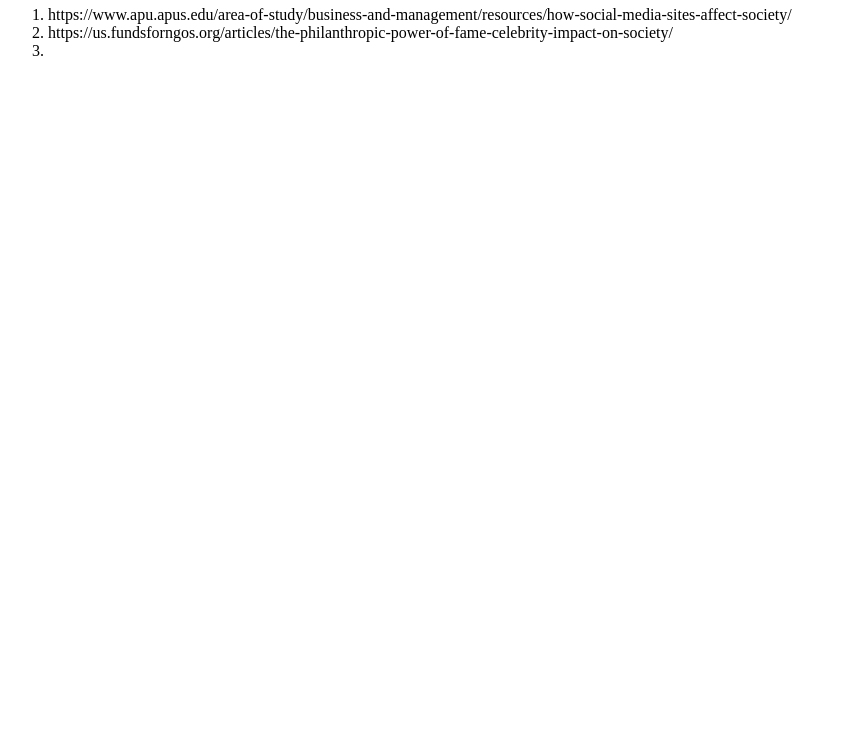
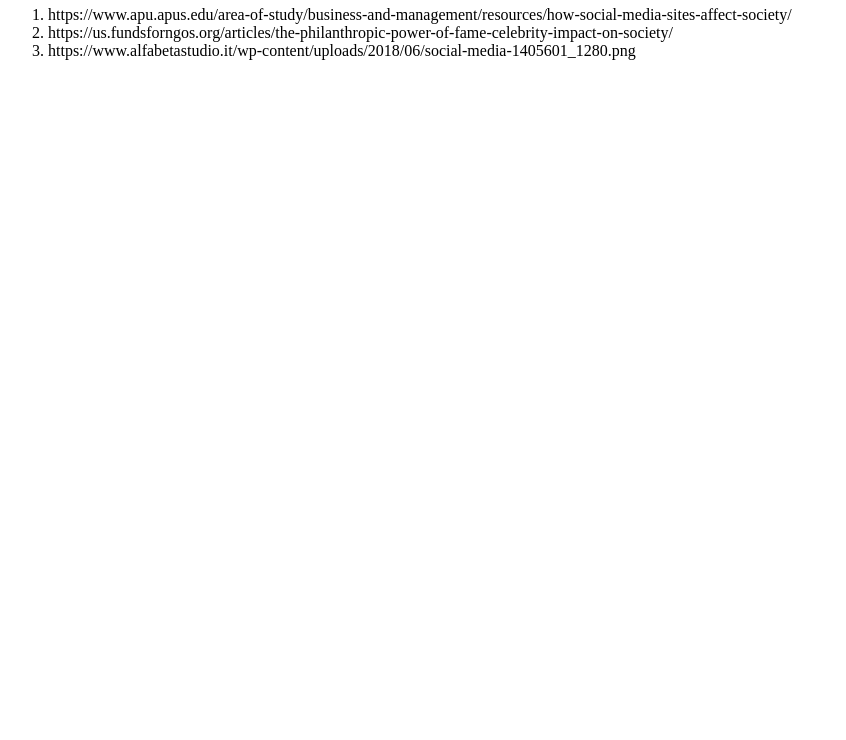
Before and after one commit to danilomeraz-pvcc/dmeraz-pvcc.github.io, a plain HTML site: page sources.html in a window 1280 px wide. Shown: the part 60-800 px from the top of the page, without its empty margins (0-846 px from the left). Drawn offline with Linux system fonts and the light colour scheme.

Commit message:
Update sources.html

```diff
--- a/sources.html
+++ b/sources.html
@@ -5,7 +5,7 @@
   <ol>
     <li>https://www.apu.apus.edu/area-of-study/business-and-management/resources/how-social-media-sites-affect-society/</li>
     <li>https://us.fundsforngos.org/articles/the-philanthropic-power-of-fame-celebrity-impact-on-society/</li>
-    <li></li>
+    <li>https://www.alfabetastudio.it/wp-content/uploads/2018/06/social-media-1405601_1280.png</li>
   </ol>
 
 </html>
```
